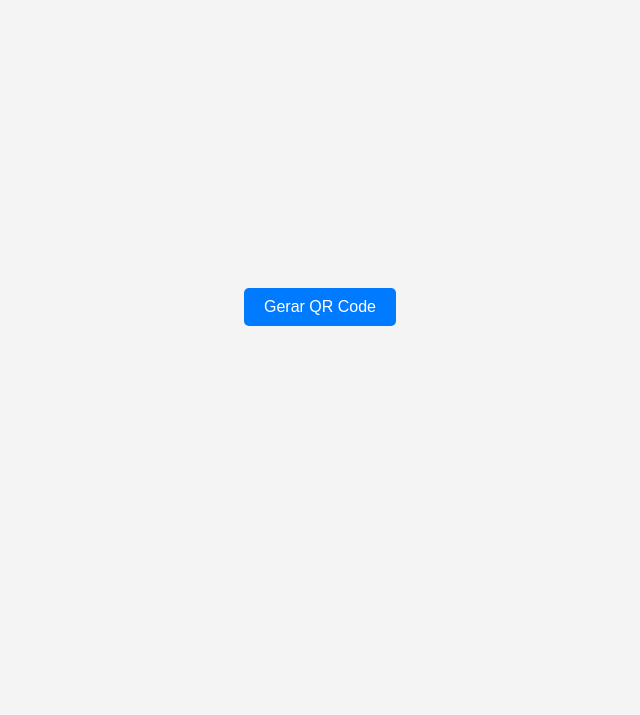
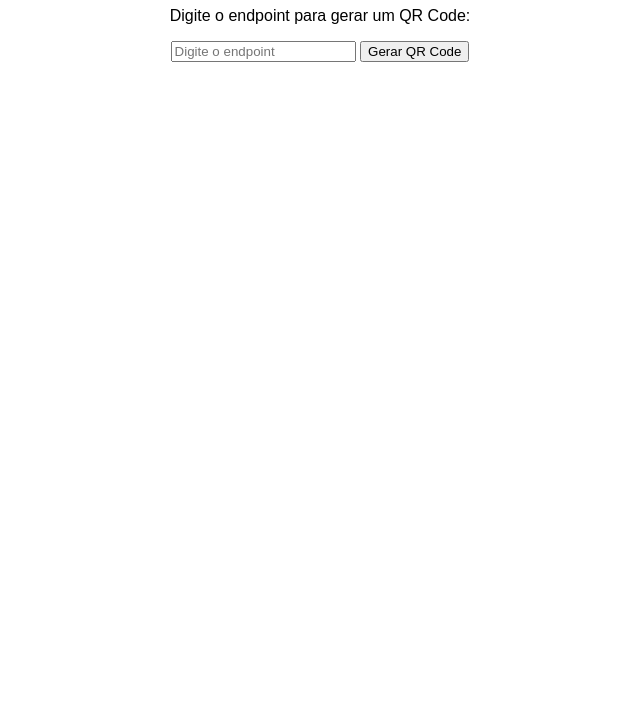
Before and after one commit to strat-aibr/qrcode-generator, a website: page index.html in a window 1280 px wide. Shown: the part 101-816 px from the top of the page, without its empty margins (320-960 px from the left). Drawn offline with Linux system fonts and the light colour scheme.

```diff
--- a/index.html
+++ b/index.html
@@ -3,79 +3,51 @@
 <head>
   <meta charset="UTF-8">
   <meta name="viewport" content="width=device-width, initial-scale=1.0">
-  <title>API QR Code Viewer</title>
+  <title>QR Code Generator</title>
   <style>
     body {
       font-family: Arial, sans-serif;
-      display: flex;
-      justify-content: center;
-      align-items: center;
-      height: 100vh;
-      background-color: #f4f4f4;
+      text-align: center;
+      padding: 20px;
     }
-    .container {
-      text-align: center;
-    }
-    button {
-      background-color: #007BFF;
-      color: white;
-      border: none;
-      padding: 10px 20px;
-      border-radius: 5px;
-      cursor: pointer;
-      font-size: 16px;
-    }
-    button:hover {
-      background-color: #0056b3;
-    }
-    img {
+    #qrcode {
       margin-top: 20px;
-      max-width: 100%;
-      height: auto;
-      border: 1px solid #ddd;
-      border-radius: 8px;
     }
   </style>
 </head>
 <body>
+  <h1>Gerador de QR Code</h1>
+  <p>Digite o endpoint para gerar um QR Code:</p>
+  <input type="text" id="endpoint" placeholder="Digite o endpoint" />
+  <button onclick="fetchQRCode()">Gerar QR Code</button>
 
-<div class="container">
-  <button onclick="fetchQRCode()">Gerar QR Code</button>
-  <div id="qrCodeContainer"></div>
-</div>
+  <div id="qrcode"></div>
 
   <script>
     async function fetchQRCode() {
-  const userInput = document.getElementById('customEndpoint').value.trim();
-
-  if (!userInput) {
-    alert('Please enter a valid endpoint');
+      const endpoint = document.getElementById('endpoint').value;
+      if (!endpoint) {
+        alert('Por favor, insira um endpoint.');
         return;
       }
 
       try {
-    const response = await fetch(`/fetch-qrcode/${userInput}`);
-
+        const response = await fetch(`/fetch-qrcode/${endpoint}`);
         if (!response.ok) {
-      throw new Error(`API call failed: ${response.status} ${response.statusText}`);
+          throw new Error('Falha ao buscar QR Code');
         }
 
         const data = await response.json();
-    console.log('API response:', data);
-
-    if (data && data.base64) {
-      displayQRCode(data.base64);
+        if (data.base64) {
+          document.getElementById('qrcode').innerHTML = `<img src="${data.base64}" alt="QR Code" />`;
         } else {
-      console.error('Unexpected API response format:', data);
-      throw new Error('Invalid API response: Base64 not found');
+          document.getElementById('qrcode').innerHTML = 'QR Code não encontrado.';
         }
       } catch (error) {
-    console.error('Error fetching QR Code:', error);
-    alert(`Failed to fetch QR Code: ${error.message}`);
+        console.error('Erro:', error);
+        document.getElementById('qrcode').innerHTML = 'Erro ao gerar QR Code.';
       }
     }
-
   </script>
-
 </body>
 </html>
```
Lines whose indentation alone changed are shown as unchanged.
